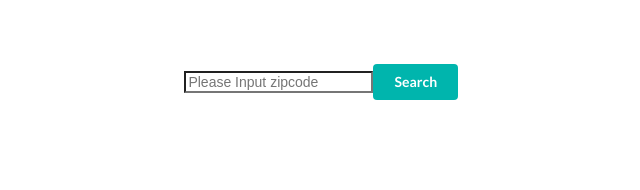
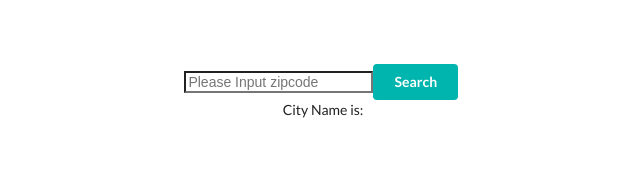
Before and after one commit to yicaiweng/WeatherApp, a React (Create React App) app: page / in a window 1280 px wide. Shown: the top 190 px of the page, without its empty margins (317-957 px from the left). Built offline with nearby package versions, Linux system fonts and the light colour scheme.

Commit message:
added weather detail to app

```diff
--- a/src/components/App.js
+++ b/src/components/App.js
@@ -1,8 +1,9 @@
 import React, { Component } from 'react';
 import SearchBox from './searchBox';
+import axios from 'axios';
 import './weather.css';
-// import geocoding from '../api/geocoding';
-import axios from 'axios';
+import WeatherDetail from './weatherDetail';
+import Spinner from './spinner';
 
 class App extends Component {
   state = {city: [], forecast: []};
@@ -39,12 +40,22 @@ class App extends Component {
       })
   }
 
+  renderContent() {
+    return <Spinner message="Loading Data"/>
+  }
+
   render() {
     return (
       <div className="ui weather-container">
+        <div>
         <SearchBox
           onSubmit={this.onSearchSubmit}/>
+        </div>
+          <div>
+          <WeatherDetail city={this.state.forecast.city_name}/>
+          </div>
       </div>
+
     );
   }
 }
```
